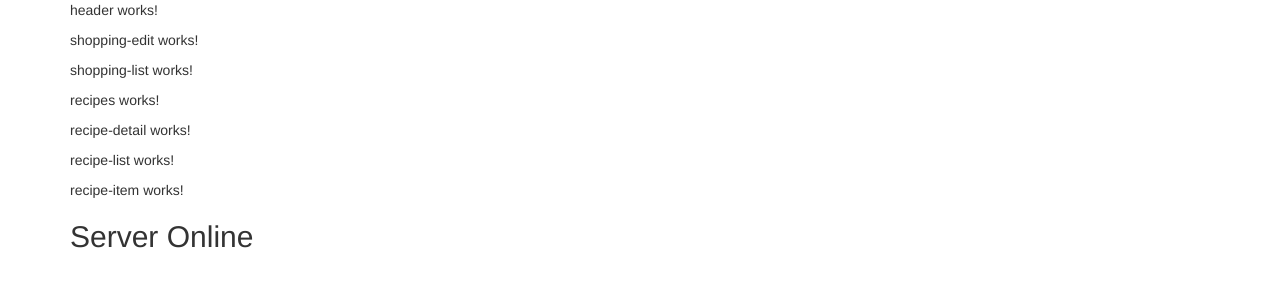
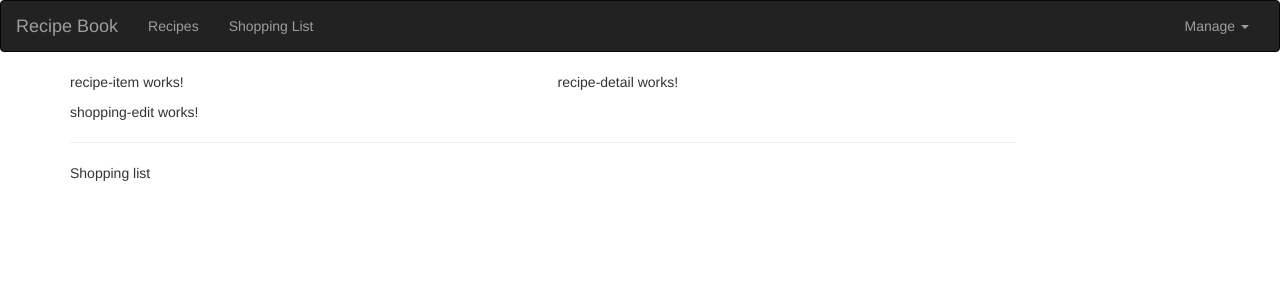
Before and after one commit to ImranK1506/Udemy-angular5-project1, an Angular app: page / in a window 1280 px wide. Shown: the top 300 px of the page. Built offline with nearby package versions, Linux system fonts and the light colour scheme.

Commit message:
navbar setup

```diff
--- a/src/app/app.component.html
+++ b/src/app/app.component.html
@@ -1,14 +1,9 @@
+<app-header></app-header>
 <div class="container">
     <div class="row">
         <div class="col-xs-12">
-            <app-header></app-header>
-            <app-shopping-edit></app-shopping-edit>
+            <app-recipes></app-recipes>
             <app-shopping-list></app-shopping-list>
-            <app-recipes></app-recipes>
-            <app-recipe-detail></app-recipe-detail>
-            <app-recipe-list></app-recipe-list>
-            <app-recipe-item></app-recipe-item>
-            <h2>Server Online</h2>
         </div>
     </div>
 </div>
--- a/src/app/header/header.component.html
+++ b/src/app/header/header.component.html
@@ -1,3 +1,22 @@
-<p>
-  header works!
-</p>
+<nav class="navbar navbar-inverse">
+    <div class="container-fluid">
+        <div class="navbar-header">
+            <a href="#" class="navbar-brand">Recipe Book</a>
+        </div>
+        <div class="collapse navbar-collapse">
+            <ul class="nav navbar-nav">
+                <li><a href="#">Recipes</a></li>
+                <li><a href="#">Shopping List</a></li>
+            </ul>
+            <ul class="nav navbar-nav navbar-right">
+                <li class="dropdown">
+                    <a href="#" class="dropdown-toggle" role="button">Manage <span class="caret"></span></a>
+                    <ul class="dropdown-menu">
+                        <li><a href="#">Save!</a></li>
+                        <li><a href="#">Fetch!</a></li>
+                    </ul>
+                </li>
+            </ul>
+        </div>
+    </div>
+</nav>
--- a/src/app/recipes/recipe-list/recipe-list.component.html
+++ b/src/app/recipes/recipe-list/recipe-list.component.html
@@ -1,3 +1 @@
-<p>
-  recipe-list works!
-</p>
+<app-recipe-item></app-recipe-item>
--- a/src/app/recipes/recipes.component.html
+++ b/src/app/recipes/recipes.component.html
@@ -1,3 +1,8 @@
-<p>
-  recipes works!
-</p>
+<div class="row">
+  <div class="col-xs-5">
+    <app-recipe-list></app-recipe-list>
+  </div>
+  <div class="col-xs-7">
+    <app-recipe-detail></app-recipe-detail>
+  </div>
+</div>
--- a/src/app/shopping-list/shopping-list.component.html
+++ b/src/app/shopping-list/shopping-list.component.html
@@ -1,3 +1,7 @@
-<p>
-  shopping-list works!
-</p>
+<div class="row">
+  <div class="col-xs-10">
+    <app-shopping-edit></app-shopping-edit>
+    <hr>
+    <p>Shopping list</p>
+  </div>
+</div>
```
